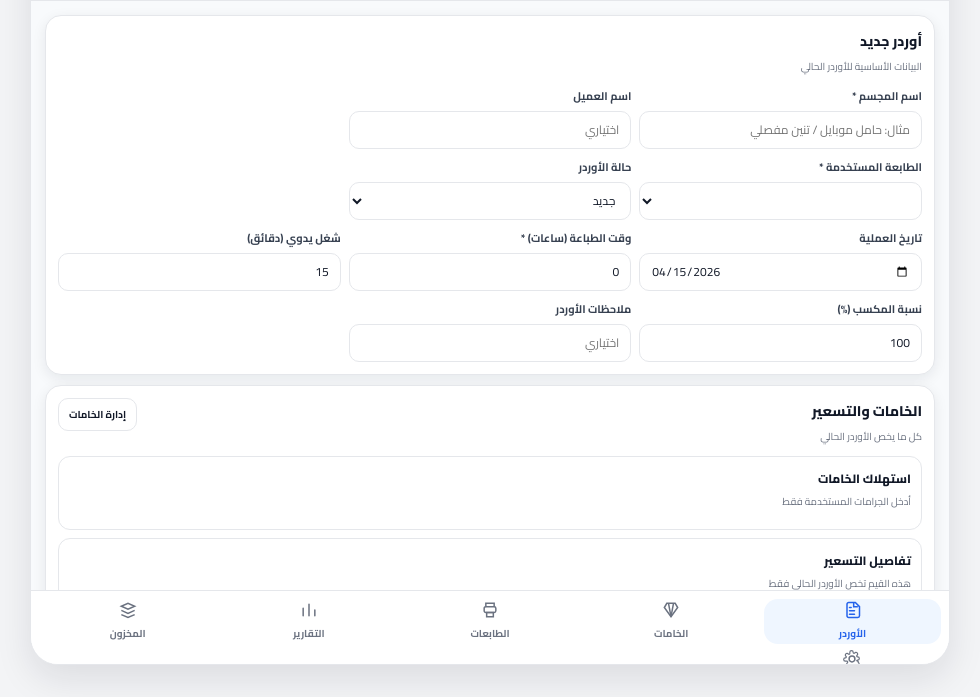
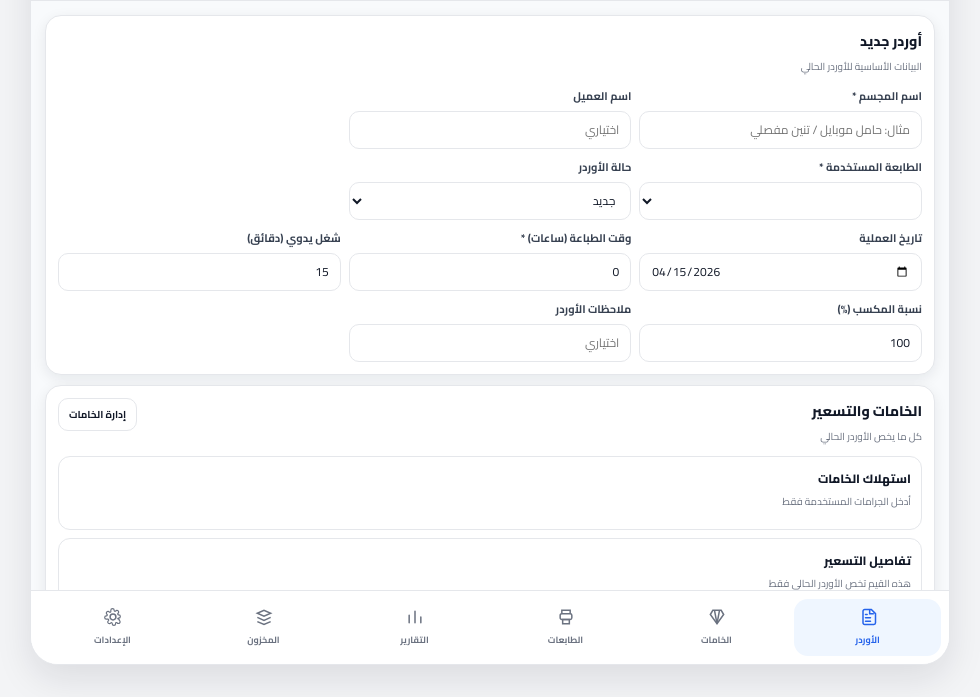
Before and after one commit to Ms-Studio-3d/print-farm-app, an Electron app: page index.html in a window 980 px wide. Shown: the part 103-800 px from the top of the page. Drawn offline with Linux system fonts and the light colour scheme; no server answers.

Commit message:
Update style.css

```diff
--- a/style.css
+++ b/style.css
@@ -692,7 +692,7 @@ tbody tr:hover {
   border-top: 1px solid var(--border);
   background: #fff;
   display: grid;
-  grid-template-columns: repeat(5, minmax(0, 1fr));
+  grid-template-columns: repeat(6, minmax(0, 1fr));
   gap: 4px;
   padding: 8px;
 }
@@ -707,7 +707,7 @@ tbody tr:hover {
   align-items: center;
   justify-content: center;
   gap: 4px;
-  font-size: 10px;
+  font-size: 9px;
   font-weight: 700;
   cursor: pointer;
   transition: background 0.15s ease, color 0.15s ease;
```
